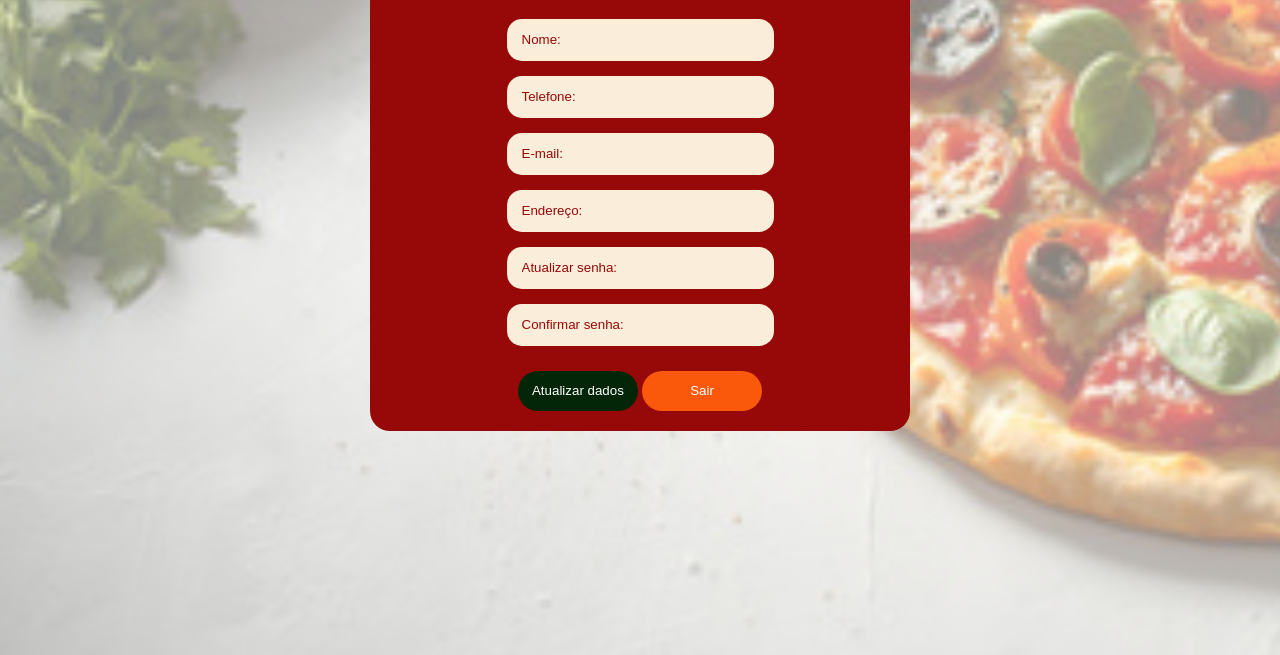
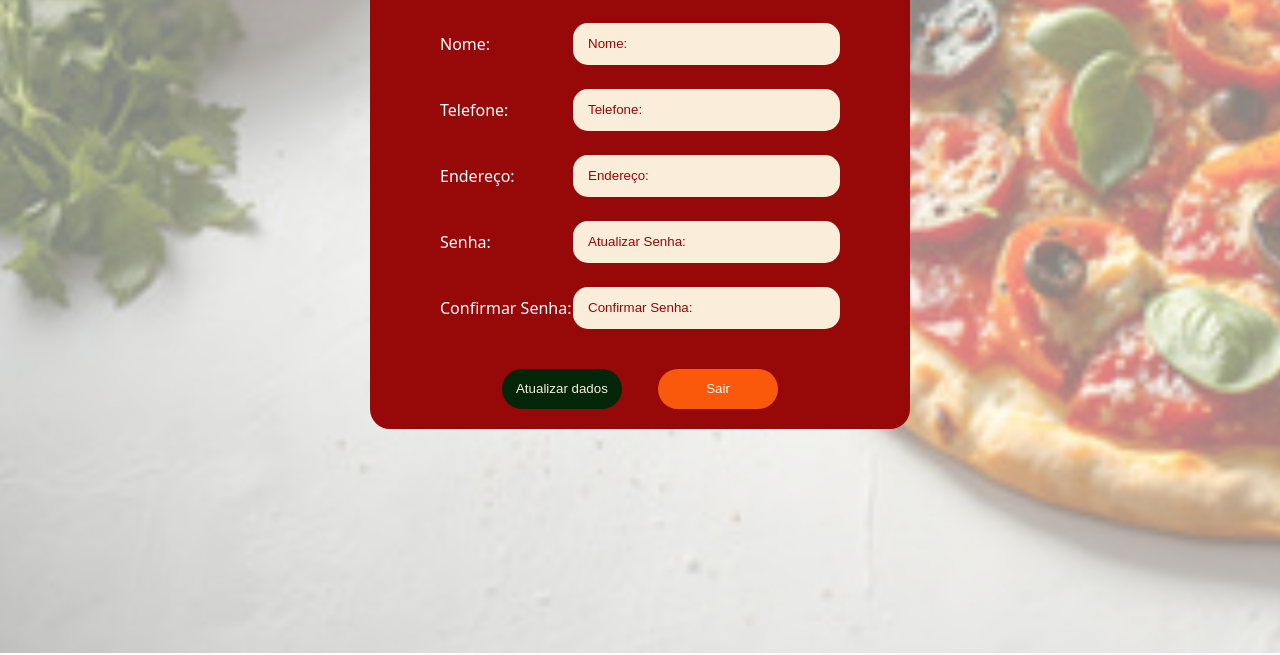
Before and after one commit to GirlsTEC/Pizzaria, a website: page public/html/TelaConta.html in a window 1280 px wide. Shown: the part 461-1116 px from the top of the page. Drawn offline with Linux system fonts and the light colour scheme; no server answers.

Commit message:
Formulário no Frontend da Atualização do Cliente (Usuário)

```diff
--- a/public/css/styleConta.css
+++ b/public/css/styleConta.css
@@ -15,117 +15,10 @@ body {
     flex-direction: row;
 }
 
-
-.nome input {
-    border-radius: 15px;
-    border: none;
-    width: 250px;
-    height: 40px;
-    padding-left: 15px;
-    background-color: #faedd9;
-    color: #970809;
-    margin-top: 15px;
-}
-
-.telefone input {
-    border-radius: 15px;
-    border: none;
-    width: 250px;
-    height: 40px;
-    padding-left: 15px;
-    background-color: #faedd9;
-    color: #970809;
-    margin-top: 15px;
-}
-
-.e-mail input {
-    border-radius: 15px;
-    border: none;
-    width: 250px;
-    height: 40px;
-    padding-left: 15px;
-    background-color: #faedd9;
-    color: #970809;
-    margin-top: 15px;
-}
-
-.endereço input {
-    border-radius: 15px;
-    border: none;
-    width: 250px;
-    height: 40px;
-    padding-left: 15px;
-    background-color: #faedd9;
-    color: #970809;
-    margin-top: 15px;
-}
-
-.atualizarsenha input {
-    border-radius: 15px;
-    border: none;
-    width: 250px;
-    height: 40px;
-    padding-left: 15px;
-    background-color:#faedd9;
-    color: #970809;
-    margin-top: 15px;
-}
-
-
-.confirmarsenha input {
-    border-radius: 15px;
-    border: none;
-    width: 250px;
-    height: 40px;
-    padding-left: 15px;
-    background-color:#faedd9;
-    color: #970809;
-    margin-top: 15px;
-}
-
-.atualizardados input {
-    cursor: pointer;
-    width: 120px;
-    height: 40px;
-    border-radius: 20px;
-    border: none;
-    background-color: #042608;
-    color: #faedd9;
-    margin-top: 25px;
-}
-
-#atualizar {
-    background-color: rgb(4, 38, 8);
-    color: white;
-}
-
-#sair {
-    background-color: rgb(250, 88, 10);
-    color: white;
-    display: inline-block;
-}
-
-.sair input {
-    cursor: pointer;
-    width: 120px;
-    height: 40px;
-    border-radius: 20px;
-    border: none;
-    background-color: #F00000;
-    color: #faedd9;
-}
-
-
-input::placeholder {
-    color: #970809;
-}
-
-h1 {
-    color: #FAFAFA;
-}
-
-
 .caixa {
+    display: flex;
+    flex-direction: column;
+    align-items: center;
     padding: 20px;
     margin: 14rem auto;
     width: 500px;
@@ -139,73 +32,53 @@ h1 {
     background-color: white;
 }
 
+h1 {
+    color: #FAFAFA;
+}
+
+.divForm {
+    display: flex;
+    justify-content: space-between;
+    align-items: center;
+    margin-top: 1.5rem;
+    width: 80%;
+}
+
+.input-form{
+    border-radius: 15px;
+    border: none;
+    width: 250px;
+    height: 40px;
+    padding-left: 15px;
+    background-color: #faedd9;
+    color: #970809;
+}
+
+.atualizardados{
+    margin-top: 2.5rem;
+}
+
+#atualizar, #sair {
+    cursor: pointer;
+    margin: 0 1rem;
+    width: 120px;
+    height: 40px;
+    border-radius: 20px;
+    border: none;
+    background-color: #042608;
+    color: #faedd9;
+}
+
+#sair {
+    background-color: rgb(250, 88, 10);
+    color: white;
+    display: inline-block;
+}
+
+input::placeholder {
+    color: #970809;
+}
+
 input:focus {
     outline: none;
 }
-
-@media (max-width: 600px) {
-    .menu {
-      display: block;
-      position: absolute;
-      top: 4.6875rem;
-      left: 0;
-      background: #b96b5f;
-      text-align: center;
-      width: 100%;
-      height: 0;
-      z-index: 1;
-      visibility: hidden;
-      overflow-y: hidden;
-      transition: 0.5s;
-    }
-    .menu a {
-      padding: 1rem 0;
-      margin-inline: 1rem;
-      border-bottom: 0.0625rem solid rgba(0, 0, 0, 0.16);
-      border-radius: 0;
-    }
-    .label-menu {
-      display: flex;
-      align-items: center;
-      gap: 0.5rem;
-      color: white;
-      padding: 1rem 0;
-      cursor: pointer;
-    }
-    .hamb {
-      border-top: 0.125rem solid;
-      width: 1.25rem;
-    }
-    .hamb::after,
-    .hamb::before {
-      content: " ";
-      display: block;
-      width: 1.25rem;
-      height: 0.125rem;
-      background: currentColor;
-      margin-top: 0.3125rem;
-      position: relative;
-      transition: 0.3s;
-    }
-    .checkbox:checked ~ .menu {
-      height: calc(100vh - 4.6875rem);
-      visibility: visible;
-      overflow-y: auto;
-    }
-    .checkbox:checked ~ .label-menu .hamb {
-      border-top-color: transparent;
-    }
-    .checkbox:checked ~ .label-menu .hamb::before {
-      transform: rotate(135deg);
-    }
-    .checkbox:checked ~ .label-menu .hamb::after {
-      transform: rotate(-135deg);
-      top: -0.4375rem;
-    }
-  }
-  .botoes {
-    display: flex;
-    justify-content: space-between;
-    width: 260px; /* Ajuste a largura conforme necessário */
-    margin-top: 15px;
-}
--- a/public/html/TelaConta.html
+++ b/public/html/TelaConta.html
@@ -2,9 +2,9 @@
 <html lang="pt-BR">
 <head>
     <meta charset="UTF-8">
-    <meta name="viewport" content="width=device-width, initial-scale=1.0">
-    <link rel="stylesheet" href="/css/styleConta.css">
-    <link rel="stylesheet" href="/css/styleGeral.css">
+    <meta content="width=device-width, initial-scale=1.0" name="viewport">
+    <link href="/css/styleConta.css" rel="stylesheet">
+    <link href="/css/styleGeral.css" rel="stylesheet">
     <title>La Perfectta</title>
     <script src="/js/scriptRotasLogadas.js"></script>
 </head>
@@ -12,54 +12,55 @@
 <header class="header">
     <a class="logo" href="/"> Pizzaria La Perfectta </a>
     <nav class="nav">
-                <input type="checkbox" id="checkbox" class="checkbox" />
-                <label for="checkbox" class="label-menu"> Menu <span class="hamb"></span></label>
+        <input class="checkbox" id="checkbox" type="checkbox"/>
+        <label class="label-menu" for="checkbox"> Menu <span class="hamb"></span></label>
         <ul class="menu">
-                    <li> <a href="/"> Inicio </a></li>
-                    <li> <a href="/menu"> Cardápio </a></li>
-                    <li> <a href="/perfil"> Perfil </a></li>
+            <li><a href="/"> Inicio </a></li>
+            <li><a href="/menu"> Cardápio </a></li>
+            <li><a href="/perfil"> Perfil </a></li>
         </ul>
     </nav>
 </header>
 
 <div id="conta">
-
+    <form id="atualizaCliente">
         <div class="caixa">
-
-                <img src="/img/La-Perfetta.svg" alt="">
+            <img alt="" src="/img/La-Perfetta.svg">
             <h1>GERENCIAR CONTA</h1>
 
-                <div class="nome">
-                    <input type="text" placeholder="Nome:">
+            <div class="divForm">
+                <label for="nome">Nome:</label>
+                <input class="input-form" id="nome" name="nome" placeholder="Nome:" type="text">
             </div>
 
-                <div class="telefone">
-                    <input type="text" placeholder="Telefone:">
+            <div class="divForm">
+                <label for="telefone">Telefone:</label>
+                <input class="input-form" id="telefone" name="telefone" placeholder="Telefone:" type="text">
             </div>
 
-                <div class="e-mail">
-                    <input type="text" placeholder="E-mail:">
+            <div class="divForm">
+                <label for="endereco">Endereço:</label>
+                <input class="input-form" id="endereco" name="endereco" placeholder="Endereço:" type="text">
             </div>
 
-                <div class="endereço">
-                    <input type="text" placeholder="Endereço:">
+            <div class="divForm">
+                <label for="senha">Senha:</label>
+                <input class="input-form" id="senha" name="senha" placeholder="Atualizar Senha:" type="text">
             </div>
 
-                <div class="atualizarsenha">
-                    <input type="text" placeholder="Atualizar senha:">
-                </div>
-
-                <div class="confirmarsenha">
-                    <input type="text" placeholder="Confirmar senha:">
+            <div class="divForm">
+                <label for="confirmaSenha">Confirmar Senha:</label>
+                <input class="input-form" id="confirmaSenha" name="confirmaSenha" placeholder="Confirmar Senha:"
+                       type="text">
             </div>
 
             <div class="atualizardados">
-                    <input type="submit" id="atualizar" value="Atualizar dados">
-                    <input type="submit" id="sair" value="Sair">
+                <input id="atualizar" type="submit" value="Atualizar dados">
+                <input id="sair" type="button" value="Sair">
             </div>
-
-
-
         </div>
+    </form>
+</div>
+<script src="/js/scriptConta.js" type="module"></script>
 </body>
 </html>
```
Lines whose indentation alone changed are shown as unchanged.
